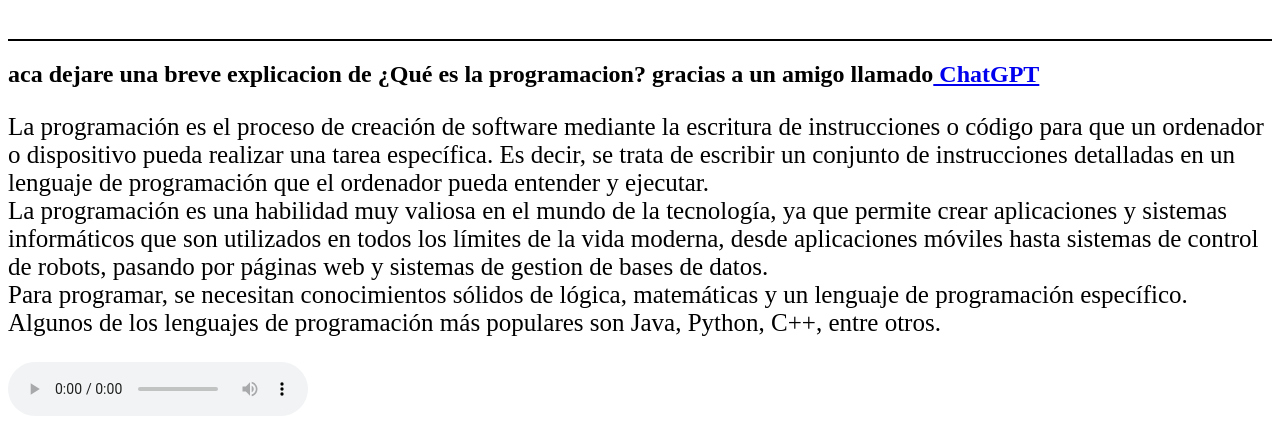
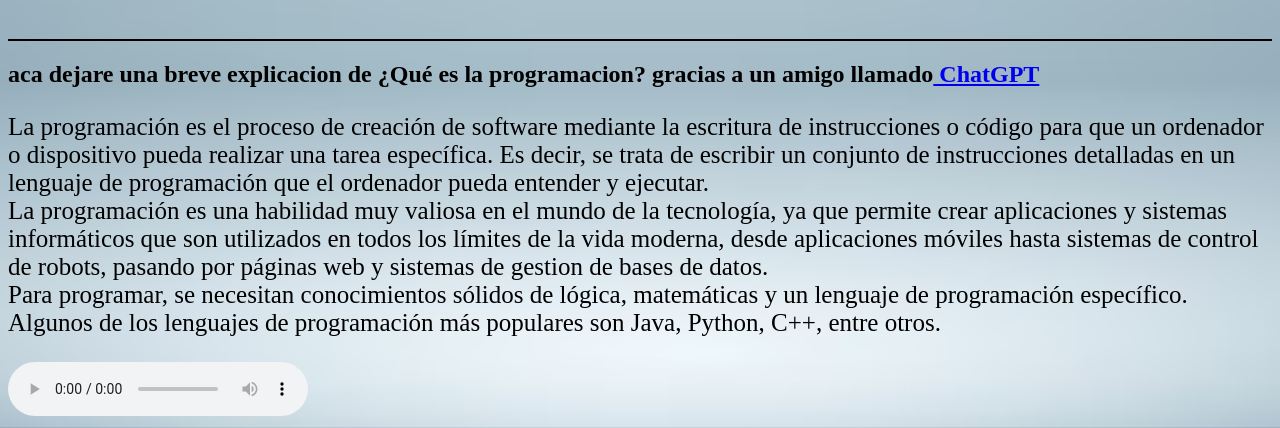
Before and after one commit to cuell01gna/PaginaWeb, a plain HTML site: page index.html in a window 1280 px wide. Shown: the part 982-1410 px from the top of the page. Drawn offline with Linux system fonts and the light colour scheme; a web font is replaced by a local one.

Commit message:
modificacion style.css

```diff
--- a/style.css
+++ b/style.css
@@ -41,11 +41,8 @@
 }
 body {
 
-<<<<<<< HEAD
     background-image: url(fondo3.png);
-=======
     background-image: url(imgs/fondo3.png);
->>>>>>> 5bdef1a1fe8037e1515c980b4a3b20af945d0bb8
     background-position: center center;
     background-size: cover;
 
```
